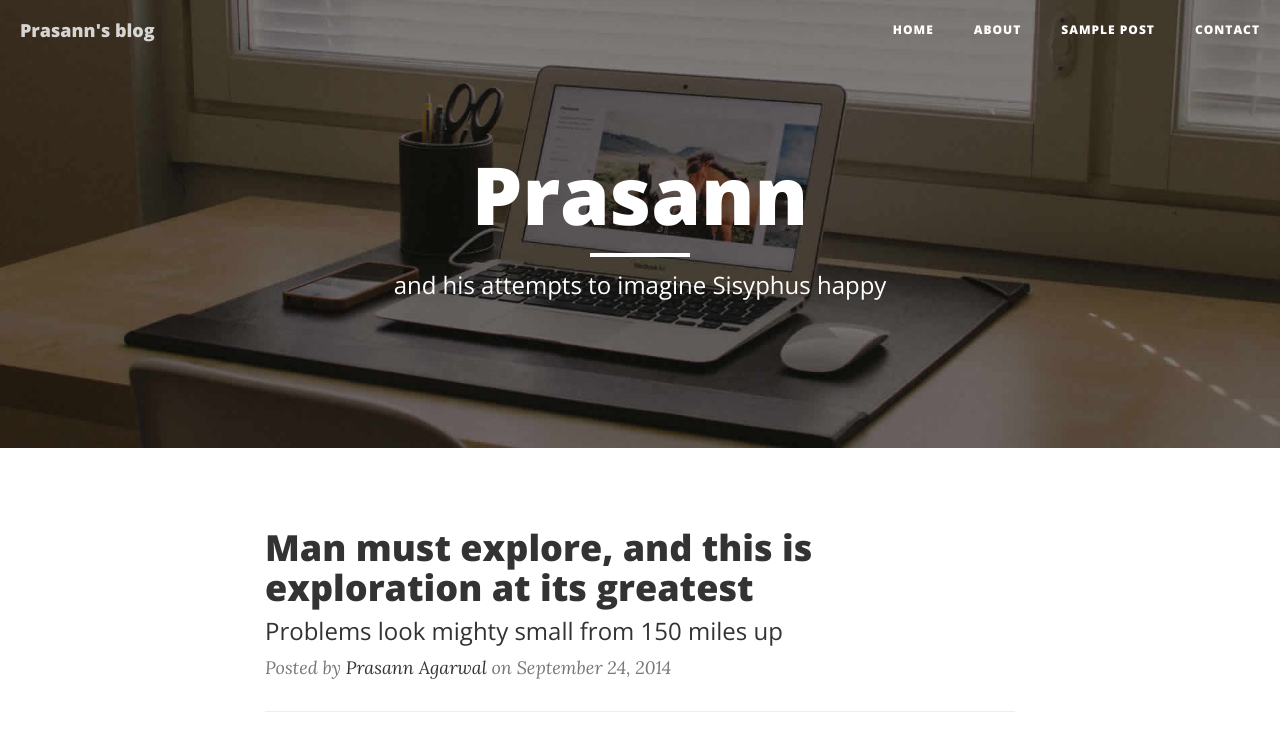
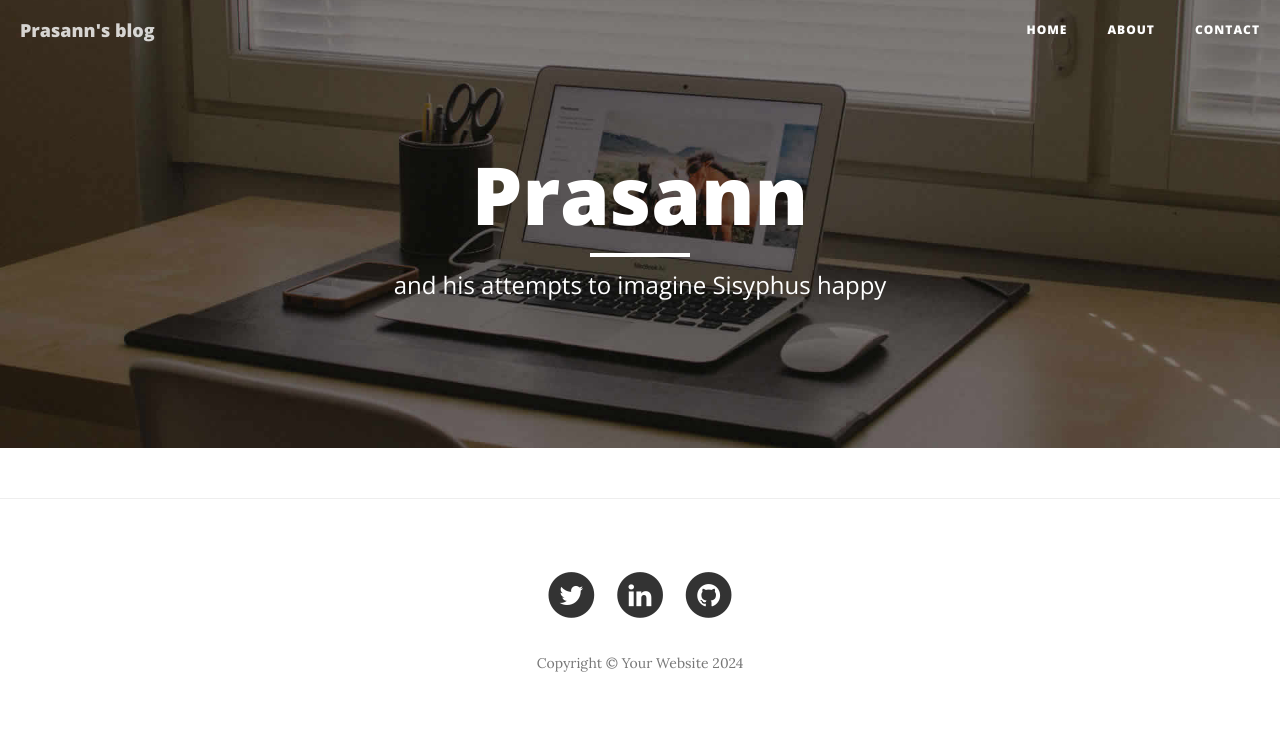
Before and after one commit to PrasannAgarwal/PrasannAgarwal.github.io, a website: page index.html in a window 1280 px wide. Shown: the top 739 px of the page. Drawn offline with nearby package versions, Linux system fonts and the light colour scheme.

Commit message:
EDIT: general

```diff
--- a/index.html
+++ b/index.html
@@ -54,9 +54,9 @@
                     <li>
                         <a href="about.html">About</a>
                     </li>
-                    <li>
+                    <!-- <li>
                         <a href="post.html">Sample Post</a>
-                    </li>
+                    </li> -->
                     <li>
                         <a href="contact.html">Contact</a>
                     </li>
@@ -82,8 +82,8 @@
             </div>
         </div>
     </header>
-
-    <!-- Main Content -->
+<!--
+    <!- - Main Content - ->
     <div class="container">
         <div class="row">
             <div class="col-lg-8 col-lg-offset-2 col-md-10 col-md-offset-1">
@@ -132,7 +132,7 @@
                     <p class="post-meta">Posted by <a href="#">Prasann Agarwal</a> on July 8, 2014</p>
                 </div>
                 <hr>
-                <!-- Pager -->
+                <!- - Pager - ->
                 <ul class="pager">
                     <li class="next">
                         <a href="#">Older Posts &rarr;</a>
@@ -141,7 +141,7 @@
             </div>
         </div>
     </div>
-
+-->
     <hr>
 
     <!-- Footer -->
@@ -175,7 +175,7 @@
                             </a>
                         </li>
                     </ul>
-                    <p class="copyright text-muted">Copyright &copy; Your Website 2016</p>
+                    <p class="copyright text-muted">Copyright &copy; Your Website 2024</p>
                 </div>
             </div>
         </div>
```
Also changed, not shown: about.html (+1 -1 lines), post.html (+1 -1 lines).
